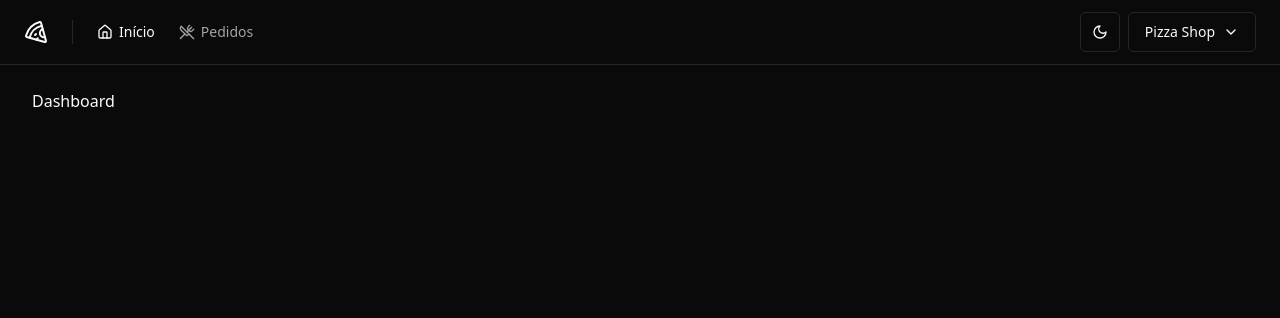
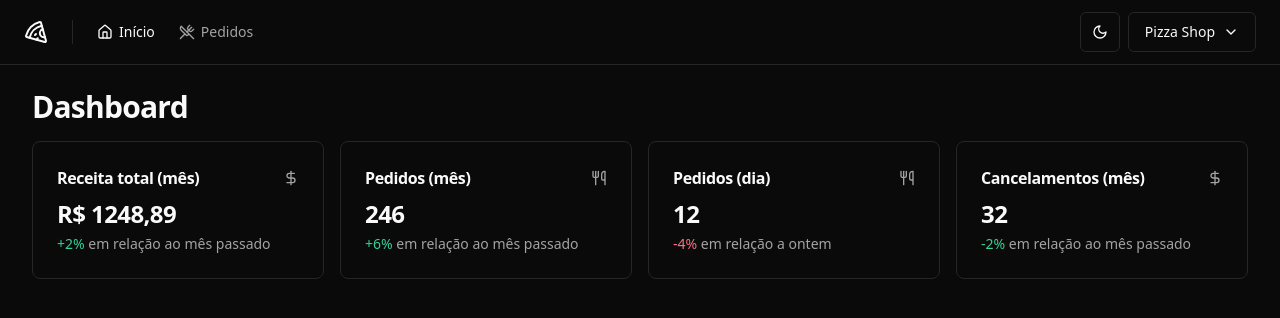
Before and after one commit to Rhuan-Guilherme/pizzashop, a React (Vite) app: page / in a window 1280 px wide. Shown: the top 318 px of the page. Built offline with nearby package versions, Linux system fonts and the light colour scheme.

Commit message:
Criação de cards para o dashborad

```diff
--- /dev/null
+++ b/src/components/ui/card.tsx
@@ -0,0 +1,79 @@
+import * as React from "react"
+
+import { cn } from "@/lib/utils"
+
+const Card = React.forwardRef<
+  HTMLDivElement,
+  React.HTMLAttributes<HTMLDivElement>
+>(({ className, ...props }, ref) => (
+  <div
+    ref={ref}
+    className={cn(
+      "rounded-lg border bg-card text-card-foreground shadow-sm",
+      className
+    )}
+    {...props}
+  />
+))
+Card.displayName = "Card"
+
+const CardHeader = React.forwardRef<
+  HTMLDivElement,
+  React.HTMLAttributes<HTMLDivElement>
+>(({ className, ...props }, ref) => (
+  <div
+    ref={ref}
+    className={cn("flex flex-col space-y-1.5 p-6", className)}
+    {...props}
+  />
+))
+CardHeader.displayName = "CardHeader"
+
+const CardTitle = React.forwardRef<
+  HTMLDivElement,
+  React.HTMLAttributes<HTMLDivElement>
+>(({ className, ...props }, ref) => (
+  <div
+    ref={ref}
+    className={cn(
+      "text-2xl font-semibold leading-none tracking-tight",
+      className
+    )}
+    {...props}
+  />
+))
+CardTitle.displayName = "CardTitle"
+
+const CardDescription = React.forwardRef<
+  HTMLDivElement,
+  React.HTMLAttributes<HTMLDivElement>
+>(({ className, ...props }, ref) => (
+  <div
+    ref={ref}
+    className={cn("text-sm text-muted-foreground", className)}
+    {...props}
+  />
+))
+CardDescription.displayName = "CardDescription"
+
+const CardContent = React.forwardRef<
+  HTMLDivElement,
+  React.HTMLAttributes<HTMLDivElement>
+>(({ className, ...props }, ref) => (
+  <div ref={ref} className={cn("p-6 pt-0", className)} {...props} />
+))
+CardContent.displayName = "CardContent"
+
+const CardFooter = React.forwardRef<
+  HTMLDivElement,
+  React.HTMLAttributes<HTMLDivElement>
+>(({ className, ...props }, ref) => (
+  <div
+    ref={ref}
+    className={cn("flex items-center p-6 pt-0", className)}
+    {...props}
+  />
+))
+CardFooter.displayName = "CardFooter"
+
+export { Card, CardHeader, CardFooter, CardTitle, CardDescription, CardContent }
--- a/src/pages/app/dashboard.tsx
+++ /dev/null
@@ -1,10 +0,0 @@
-import { Helmet } from 'react-helmet-async'
-
-export function Dashboard() {
-  return (
-    <>
-      <Helmet title="Dashboard" />
-      <div>Dashboard</div>
-    </>
-  )
-}
--- /dev/null
+++ b/src/pages/app/dashboard/dashboard.tsx
@@ -0,0 +1,24 @@
+import { Helmet } from 'react-helmet-async'
+
+import { DayOrdersAmmountCard } from './day-orders-ammount-card'
+import { MonthCanceledOrdersAmmountCard } from './month-canceled-orders-ammount-card'
+import { MonthOrdersAmmountCard } from './month-orders-ammount-card'
+import { MonthRevenueCard } from './month-revenue-card'
+
+export function Dashboard() {
+  return (
+    <>
+      <Helmet title="Dashboard" />
+      <div className="flex flex-col gap-4">
+        <h1 className="text-3xl font-bold tracking-tight">Dashboard</h1>
+
+        <div className="grid grid-cols-4 gap-4">
+          <MonthRevenueCard />
+          <MonthOrdersAmmountCard />
+          <DayOrdersAmmountCard />
+          <MonthCanceledOrdersAmmountCard />
+        </div>
+      </div>
+    </>
+  )
+}
--- /dev/null
+++ b/src/pages/app/dashboard/day-orders-ammount-card.tsx
@@ -0,0 +1,21 @@
+import { Utensils } from 'lucide-react'
+
+import { Card, CardContent, CardHeader, CardTitle } from '@/components/ui/card'
+
+export function DayOrdersAmmountCard() {
+  return (
+    <Card>
+      <CardHeader className="flex-row items-center justify-between space-y-0 pb-2">
+        <CardTitle className="text-base font-semibold">Pedidos (dia)</CardTitle>
+        <Utensils className="h-4 w-4 text-muted-foreground" />
+      </CardHeader>
+      <CardContent className="space-y-1">
+        <span className="text-2xl font-bold tracking-tight">12</span>
+        <p className="text-sm text-muted-foreground">
+          <span className="text-rose-500 dark:text-rose-400">-4%</span> em
+          relação a ontem
+        </p>
+      </CardContent>
+    </Card>
+  )
+}
--- /dev/null
+++ b/src/pages/app/dashboard/month-canceled-orders-ammount-card.tsx
@@ -0,0 +1,23 @@
+import { DollarSign } from 'lucide-react'
+
+import { Card, CardContent, CardHeader, CardTitle } from '@/components/ui/card'
+
+export function MonthCanceledOrdersAmmountCard() {
+  return (
+    <Card>
+      <CardHeader className="flex-row items-center justify-between space-y-0 pb-2">
+        <CardTitle className="text-base font-semibold">
+          Cancelamentos (mês)
+        </CardTitle>
+        <DollarSign className="h-4 w-4 text-muted-foreground" />
+      </CardHeader>
+      <CardContent className="space-y-1">
+        <span className="text-2xl font-bold tracking-tight">32</span>
+        <p className="text-sm text-muted-foreground">
+          <span className="text-emerald-500 dark:text-emerald-400">-2%</span> em
+          relação ao mês passado
+        </p>
+      </CardContent>
+    </Card>
+  )
+}
--- /dev/null
+++ b/src/pages/app/dashboard/month-orders-ammount-card.tsx
@@ -0,0 +1,21 @@
+import { Utensils } from 'lucide-react'
+
+import { Card, CardContent, CardHeader, CardTitle } from '@/components/ui/card'
+
+export function MonthOrdersAmmountCard() {
+  return (
+    <Card>
+      <CardHeader className="flex-row items-center justify-between space-y-0 pb-2">
+        <CardTitle className="text-base font-semibold">Pedidos (mês)</CardTitle>
+        <Utensils className="h-4 w-4 text-muted-foreground" />
+      </CardHeader>
+      <CardContent className="space-y-1">
+        <span className="text-2xl font-bold tracking-tight">246</span>
+        <p className="text-sm text-muted-foreground">
+          <span className="text-emerald-500 dark:text-emerald-400">+6%</span> em
+          relação ao mês passado
+        </p>
+      </CardContent>
+    </Card>
+  )
+}
--- /dev/null
+++ b/src/pages/app/dashboard/month-revenue-card.tsx
@@ -0,0 +1,23 @@
+import { DollarSign } from 'lucide-react'
+
+import { Card, CardContent, CardHeader, CardTitle } from '@/components/ui/card'
+
+export function MonthRevenueCard() {
+  return (
+    <Card>
+      <CardHeader className="flex-row items-center justify-between space-y-0 pb-2">
+        <CardTitle className="text-base font-semibold">
+          Receita total (mês)
+        </CardTitle>
+        <DollarSign className="h-4 w-4 text-muted-foreground" />
+      </CardHeader>
+      <CardContent className="space-y-1">
+        <span className="text-2xl font-bold tracking-tight">R$ 1248,89</span>
+        <p className="text-sm text-muted-foreground">
+          <span className="text-emerald-500 dark:text-emerald-400">+2%</span> em
+          relação ao mês passado
+        </p>
+      </CardContent>
+    </Card>
+  )
+}
--- a/src/routes.tsx
+++ b/src/routes.tsx
@@ -2,7 +2,7 @@
 
 import { AppLayout } from './pages/_layouts/app'
 import { AuthLayout } from './pages/_layouts/auth'
-import { Dashboard } from './pages/app/dashboard'
+import { Dashboard } from './pages/app/dashboard/dashboard'
 import { Orders } from './pages/app/orders/order'
 import { SingIn } from './pages/auth/sing-in'
 import { SingUp } from './pages/auth/sing-up'
```
